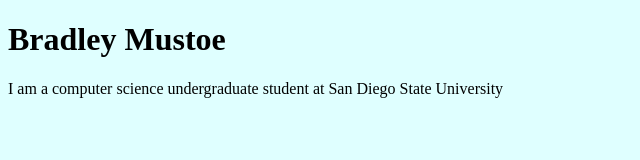
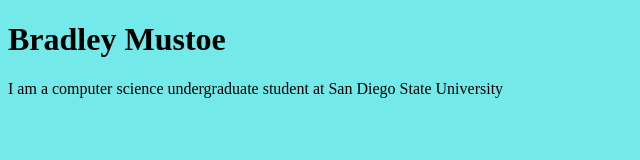
Before and after one commit to Bmustoe/bradleymustoe.com, a plain HTML site: page index.html in a window 1280 px wide. Shown: the whole page, without its empty margins (0-640 px from the left). Drawn offline with Linux system fonts and the light colour scheme.

Commit message:
Update index.html

```diff
--- a/index.html
+++ b/index.html
@@ -4,7 +4,7 @@
 <title>Bradley Mustoe's Website</title>
 <style>
 body {
-    background-color: #dfffff;
+    background-color: #73e9e9;
 }
 </style>
 </head>
```
